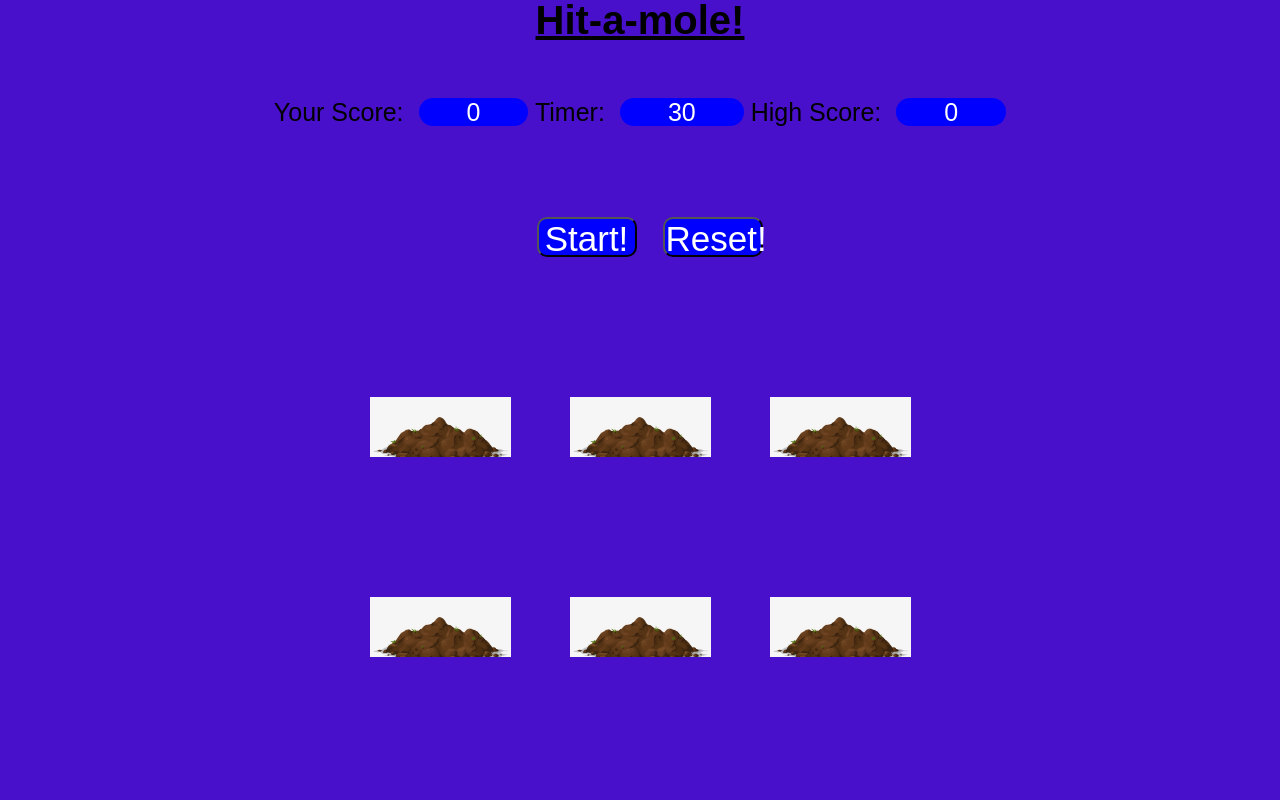
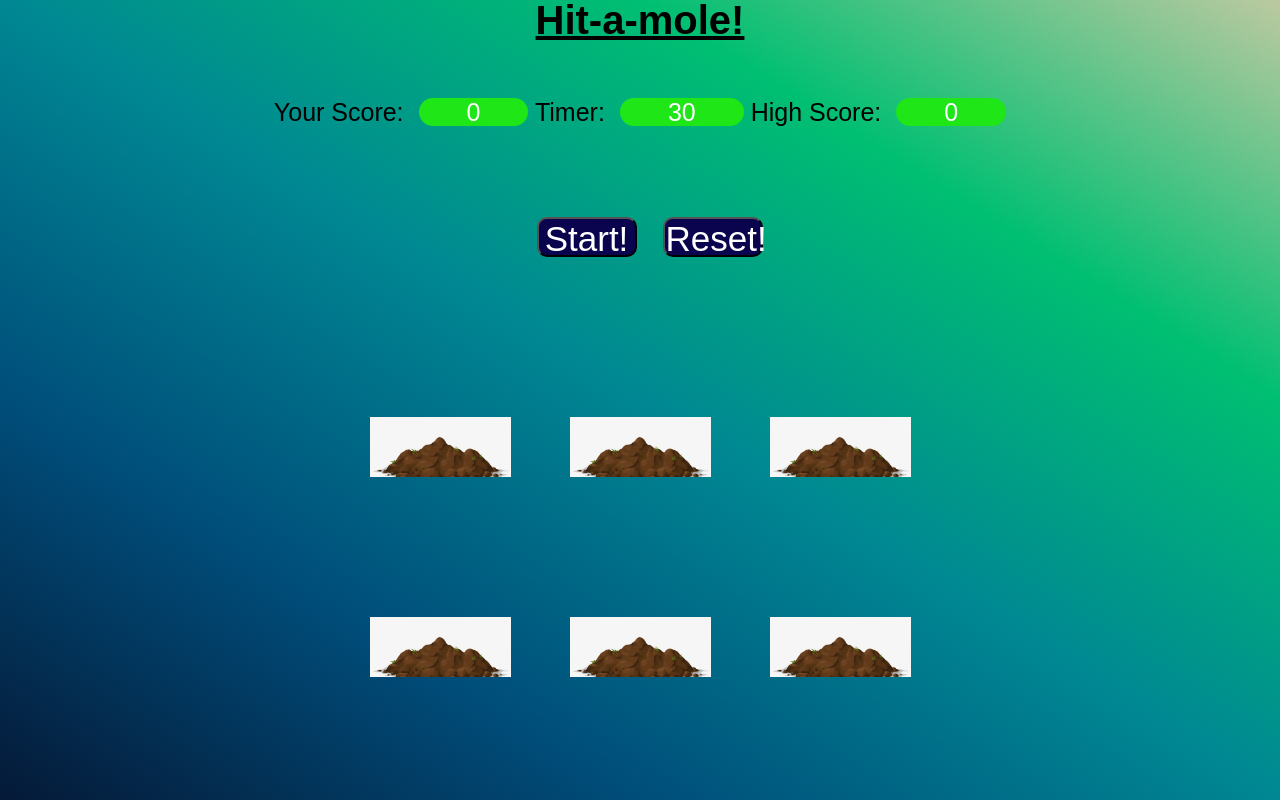
Before and after one commit to p-k19/wack_mole, a plain HTML site: page index.html in a window 1280 px wide. Drawn offline with Linux system fonts and the light colour scheme.

Commit message:
Update hole.css

```diff
--- a/hole.css
+++ b/hole.css
@@ -6,13 +6,17 @@
 
 
 html {
+    background-image: linear-gradient(to right top, #051937, #004d7a, #008793, #00bf72, #bcc9a0);
+    background-position: center; background-attachment: fixed; background-size: 100% 100%;
+
     height: 100px;
     font-size: 25px;
-    background: #4810ca;
+    /*background: #4810ca;*/
     font-family: sans-serif;
 }
 
 body {
+    overflow: hidden;
     height: 100%;
     font-family: sans-serif;
     font-size: 25px;
@@ -27,7 +31,7 @@ h1 {
 }
 
 .score {
-    background:blue;
+    background:rgb(30, 230, 23);
     padding: 0 48px;
     line-height: 1;
     border-radius: 16px;
@@ -40,7 +44,7 @@ h1 {
     height: 400px;
     display:flex;
     flex-wrap:wrap;
-    margin: 0 auto;
+    margin: 20px;
 
 }
 
@@ -81,7 +85,7 @@ button{
     font-size: 35px;
     height: 40px;
     color: #fff;
-    background-color: blue;
+    background-color: rgb(10, 3, 77);
     border-radius: 10px;
     margin-left: 20px;
     margin-top: 90px;
@@ -114,7 +118,7 @@ button{
         height: 300px;
         display:flex;
         flex-wrap:wrap;
-        margin: 0 auto;
+        margin: 20px;
     }
 
     .score{
```
